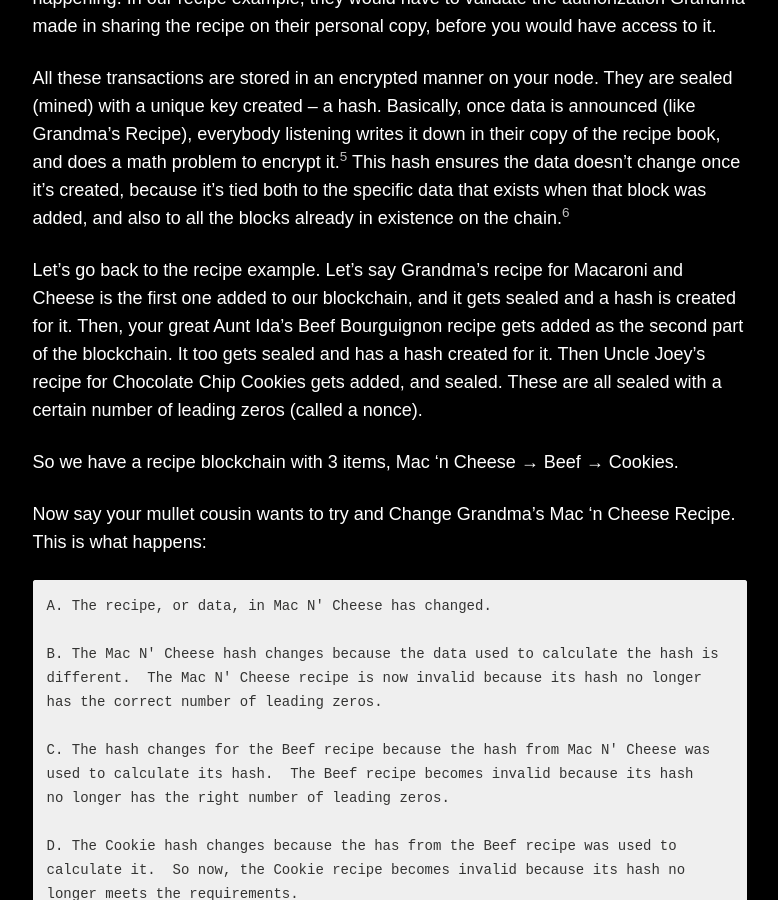
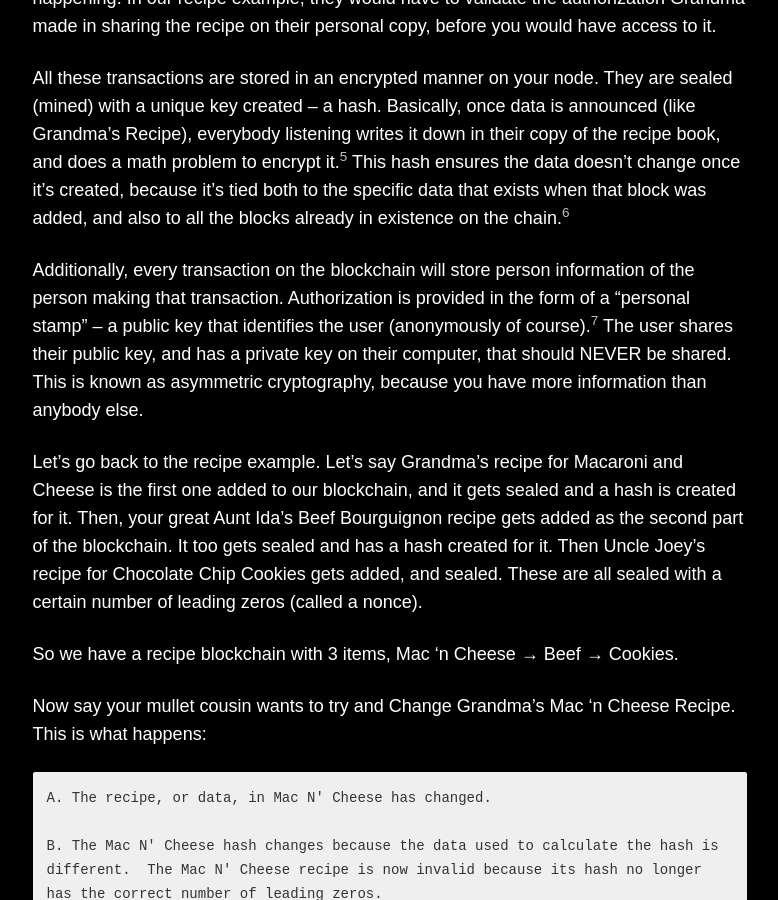
Before and after one commit to tracom1/tracom1.github.io, a Jekyll site: the page built from _posts/blog/2017-12-22-Another-Blockchain-Post.md, in a window 1280 px wide and 900 px high, scrolled down 3281 px. Shown: the whole window, without its empty margins (347-1125 px from the left). Built offline with Jekyll 4.4.1, drawn with Linux system fonts in a browser that asks for light colours; nearby versions of some CDN libraries; comment, search, counter and statistics services are not loaded; some of the changed text lies outside the part shown.

Commit message:
Added another reference

```diff
--- a/_posts/blog/2017-12-22-Another-Blockchain-Post.md
+++ b/_posts/blog/2017-12-22-Another-Blockchain-Post.md
@@ -42,6 +42,8 @@ Using something like the blockchain requires that there are enough people in the
 
 All these transactions are stored in an encrypted manner on your node.  They are sealed (mined) with a unique key created -- a hash.  Basically, once data is announced (like Grandma's Recipe), everybody listening writes it down in their copy of the recipe book, and does a math problem to encrypt it.[^5]  This hash ensures the data doesn't change once it's created, because it's tied both to the specific data that exists when that block was added, and also to all the blocks already in existence on the chain.[^6]
 
+Additionally, every transaction on the blockchain will store person information of the person making that transaction. Authorization is provided in the form of a "personal stamp" -- a public key that identifies the user (anonymously of course).[^7]  The user shares their public key, and has a private key on their computer, that should NEVER be shared.  This is known as asymmetric cryptography, because you have more information than anybody else.
+
 Let's go back to the recipe example.  Let's say Grandma's recipe for Macaroni and Cheese is the first one added to our blockchain, and it gets sealed and a hash is created for it.  Then, your great Aunt Ida's Beef Bourguignon recipe gets added as the second part of the blockchain.  It too gets sealed and has a hash created for it.  Then Uncle Joey's recipe for Chocolate Chip Cookies gets added, and sealed.  These are all sealed with a certain number of leading zeros (called a nonce).
 
 So we have a recipe blockchain with 3 items, Mac 'n Cheese → Beef → Cookies.
@@ -79,3 +81,4 @@ So that's it from me, Tracy Blockchain Cryptocurrency.  Tune in next week, when
 [^4]: <a href="https://hackernoon.com/wtf-is-the-blockchain-1da89ba19348">WTF is the Blockchain</a>
 [^5]: <a href="https://hackernoon.com/your-company-will-use-blockchain-in-less-than-10-years-heres-how-6d9da452fa8d">Every Company Will Use Blockchain by 2027</a>
 [^6]: <a href="https://medium.freecodecamp.org/how-does-blockchain-really-work-i-built-an-app-to-show-you-6b70cd4caf7d">How Does Blockchain Really Work? I Built an App to Show You</a>
+[^7]: <a href="https://www.investinblockchain.com/what-is-blockchain-technology/">What Is Blockchain Technology</a>
```
